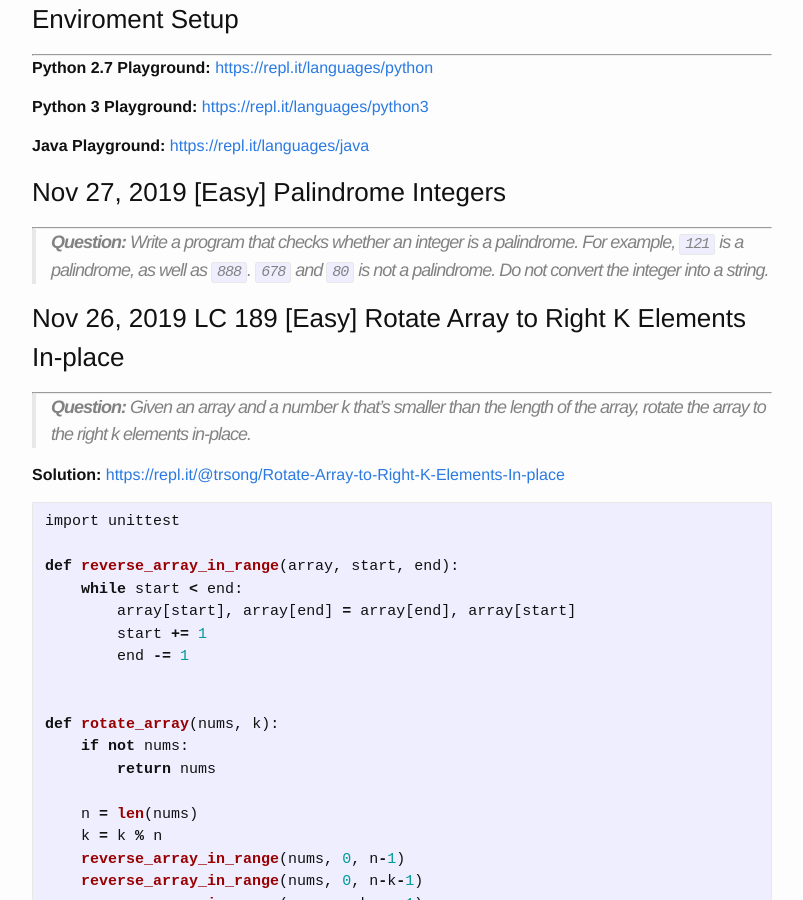
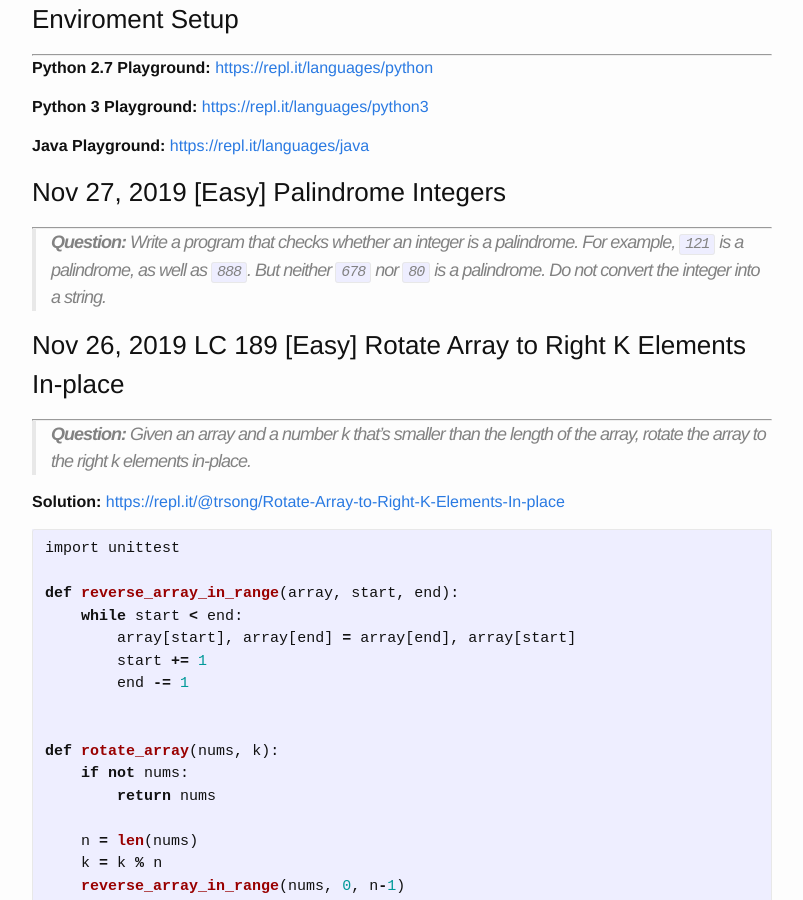
Before and after one commit to trsong/trsong.github.io, a Jekyll site: the page built from _posts/2019-11-01-DailyQuestionsNov.md, in a window 1280 px wide and 900 px high, scrolled down 974 px. Shown: the whole window, without its empty margins (238-1041 px from the left). Built offline with Jekyll 4.4.1, drawn with Linux system fonts in a browser that asks for light colours.

Commit message:
Fix gramma error in previous checkin

```diff
--- a/_posts/2019-11-01-DailyQuestionsNov.md
+++ b/_posts/2019-11-01-DailyQuestionsNov.md
@@ -21,7 +21,7 @@ categories: Python/Java
 
 ### Nov 27, 2019 \[Easy\] Palindrome Integers
 ---
-> **Question:** Write a program that checks whether an integer is a palindrome. For example, `121` is a palindrome, as well as `888`. `678` and `80` is not a palindrome. Do not convert the integer into a string.
+> **Question:** Write a program that checks whether an integer is a palindrome. For example, `121` is a palindrome, as well as `888`. But neither `678` nor `80` is a palindrome. Do not convert the integer into a string.
 
 ### Nov 26, 2019 LC 189 \[Easy\] Rotate Array to Right K Elements In-place
 ---
```
